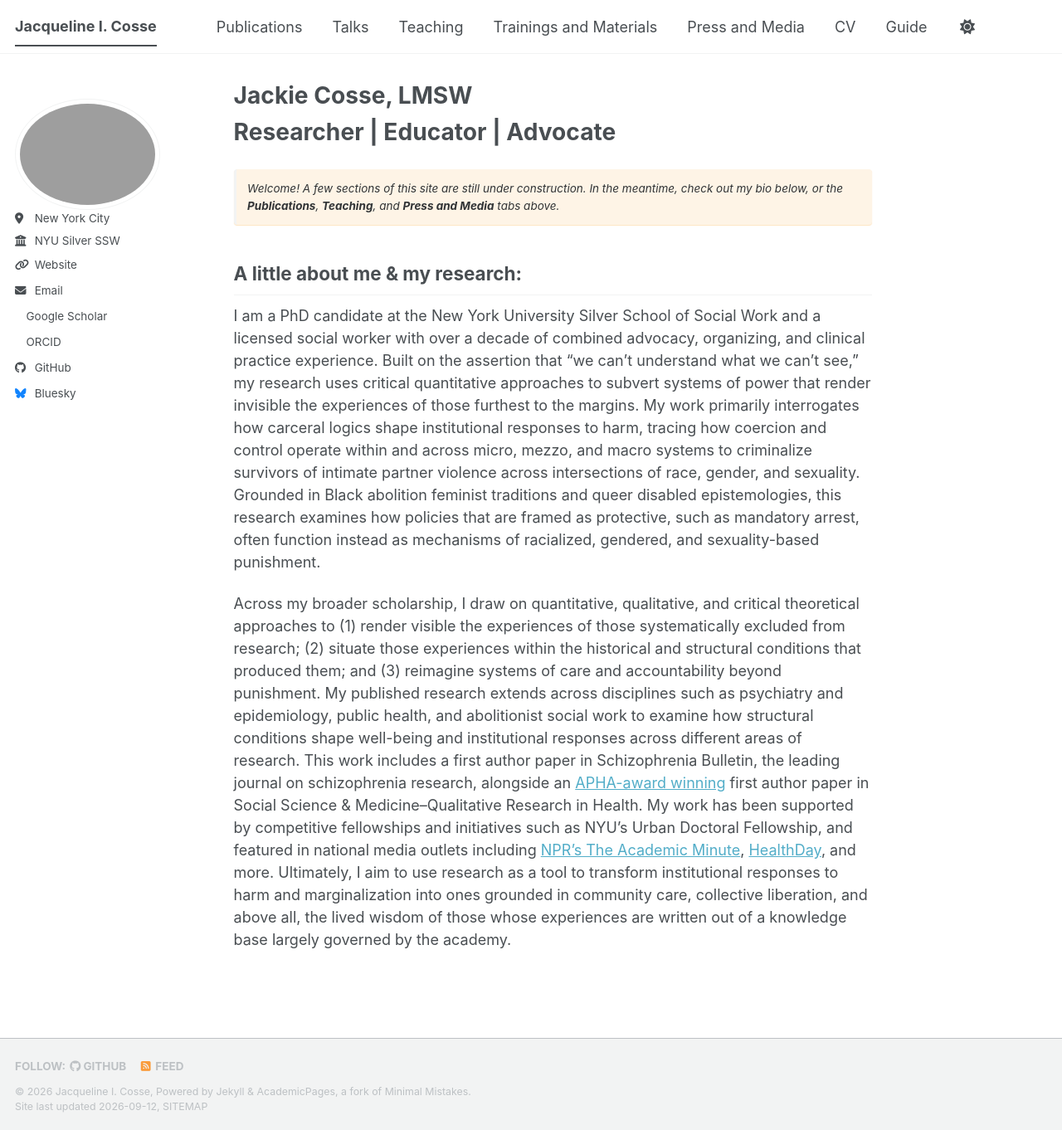
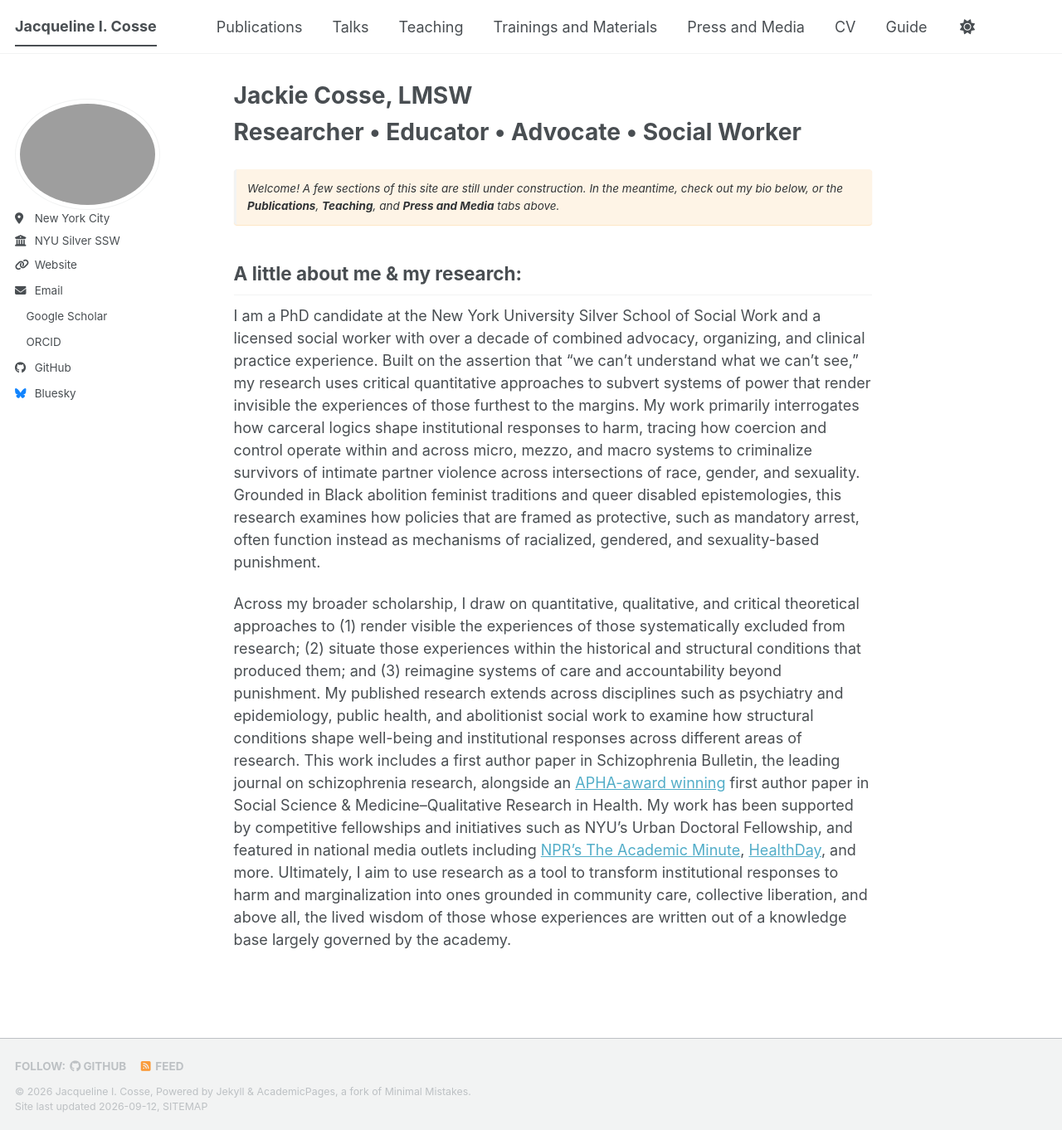
Before and after one commit to jackiecosse/jackiecosse.com, a Jekyll site: the page built from _pages/about.md, in a window 1280 px wide and 1362 px high. Shown: the whole window at 83% size. Built offline with Jekyll 4.4.1, drawn with Linux system fonts in a browser that asks for light colours; a style sheet for code colours, icons or effects is not loaded.

Commit message:
Update subtitle addition about.md

```diff
--- a/_pages/about.md
+++ b/_pages/about.md
@@ -8,7 +8,7 @@ redirect_from:
   - /about.html
 ---
 
-# Researcher | Educator | Advocate
+# Researcher  •  Educator  •  Advocate  •  Social Worker
 
 > Welcome! A few sections of this site are still under construction. In the meantime, check out my bio below, or the **Publications**, **Teaching**, and **Press and Media** tabs above.
 {: .notice--warning}
```
